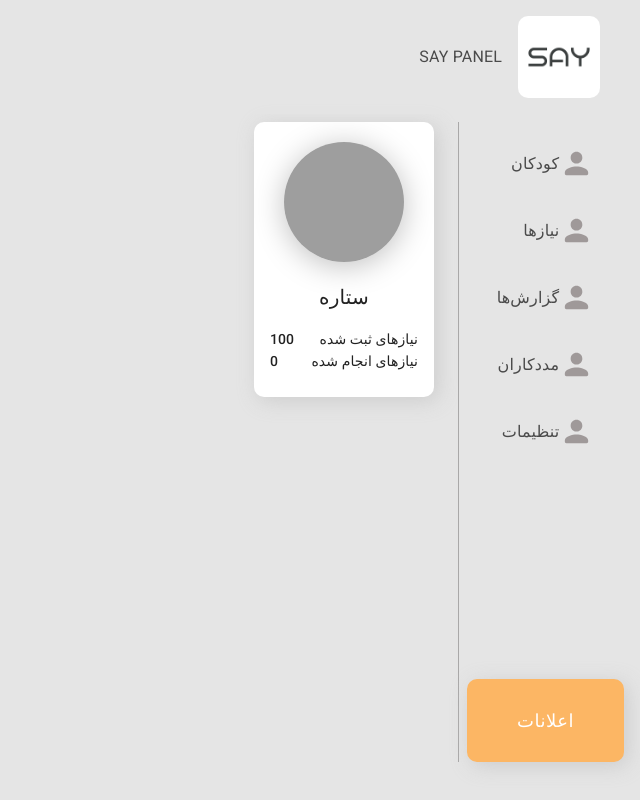
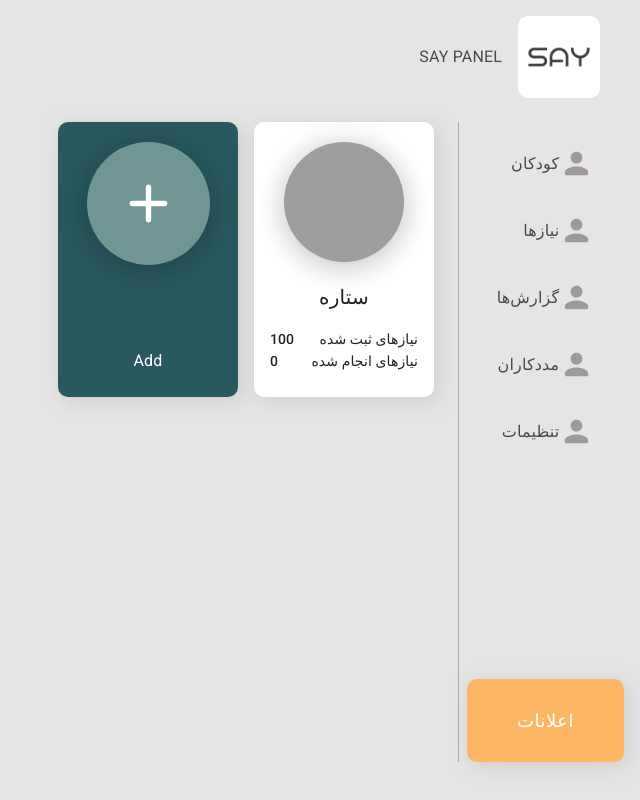
Before and after one commit to SAY-DAO/panel, a React (Create React App) app: page / in a window 1280 px wide. Shown: the whole page, without its empty margins (640-1280 px from the left). Built offline with nearby package versions, Linux system fonts and the light colour scheme; grey boxes are pictures that could not be loaded; a web font is replaced by a local one.

Commit message:
Add card created for child

```diff
--- a/src/components/AddButton.js
+++ b/src/components/AddButton.js
@@ -17,6 +17,7 @@ const CustomButton = withStyles({
     borderRadius: '50%',
     backgroundColor: '#6f9594',
     boxShadow: '0px 4px 30px rgba(0, 0, 0, 0.25)',
+    margin: 20,
     '&:hover': {
       backgroundColor: '#295960',
     },
--- /dev/null
+++ b/src/components/Child/AddCard.js
@@ -0,0 +1,21 @@
+import React from 'react';
+import CardContent from '@material-ui/core/CardContent';
+import Typography from '@material-ui/core/Typography';
+
+import CardTemplate from './CardTemplate';
+import AddButton from '../AddButton';
+
+const AddCard = () => {
+  return (
+    <CardTemplate style={{ backgroundColor: '#295960', color: '#ffffff' }}>
+      <AddButton />
+      <CardContent>
+        <Typography variant="body1" align="center">
+          Add
+        </Typography>
+      </CardContent>
+    </CardTemplate>
+  );
+};
+
+export default AddCard;
--- a/src/components/Child/index.js
+++ b/src/components/Child/index.js
@@ -3,6 +3,7 @@ import Box from '@material-ui/core/Box';
 
 import ChildCard from './ChildCard';
 import ChildPage from './ChildPage';
+import AddCard from './AddCard';
 
 const Child = () => {
   return (
@@ -10,6 +11,9 @@ const Child = () => {
       <Box mx={1} mb={2}>
         <ChildCard />
       </Box>
+      <Box mx={1} mb={2}>
+        <AddCard />
+      </Box>
       {/* <ChildPage /> */}
     </>
   );
```
